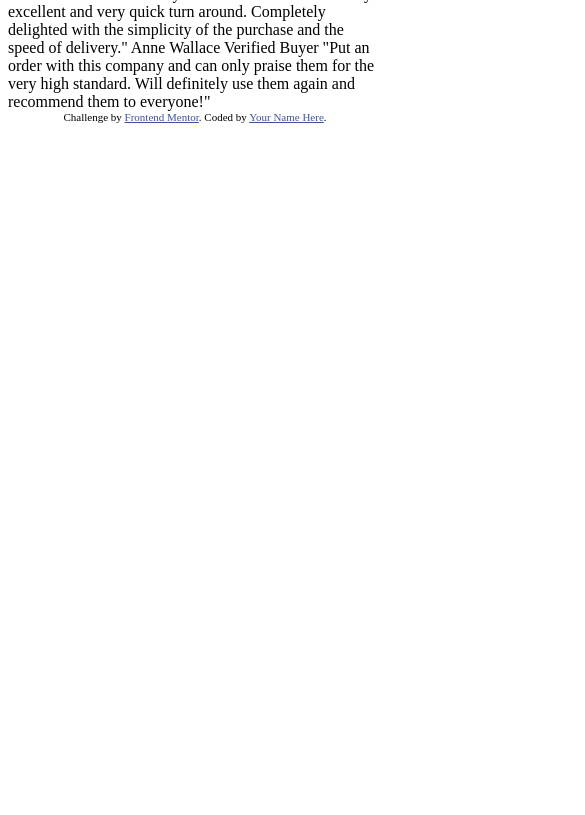
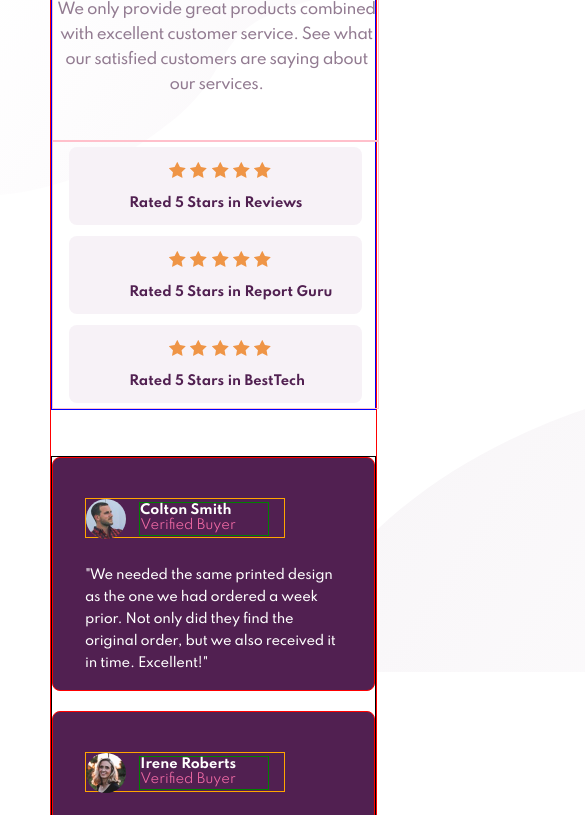
Before and after one commit to zky63/FrontEndProjects, a plain HTML site: page Social Proof Section/index.html in a window 390 px wide. Shown: the part 167-982 px from the top of the page, 585 px wide, since content can reach past the window. Before the commit the page ends 844 px from the top, so only its background shows below. Drawn offline with Linux system fonts and the light colour scheme.

Commit message:
First Submit to Frontend

```diff
--- a/Social Proof Section/index.html
+++ b/Social Proof Section/index.html
@@ -4,7 +4,9 @@
     <meta charset="UTF-8" />
     <meta name="viewport" content="width=device-width, initial-scale=1.0" />
     <!-- displays site properly based on user's device -->
-
+    <link href="styles.css" rel="stylesheet">
+    <link rel="preconnect" href="https://fonts.gstatic.com">
+     <link href="https://fonts.googleapis.com/css2?family=Spartan:wght@400;500;700&display=swap" rel="stylesheet">
     <link
       rel="icon"
       type="image/png"
@@ -14,48 +16,80 @@
 
     <title>Frontend Mentor | Social proof section</title>
 
-    <!-- Feel free to remove these styles or customise in your own stylesheet 👍 -->
-    <style>
-      .attribution {
-        font-size: 11px;
-        text-align: center;
-      }
-      .attribution a {
-        color: hsl(228, 45%, 44%);
-      }
-    </style>
+
   </head>
   <body>
-    10,000+ of our users love our products.
+    <div class="backgroundTop"><img src="images/bg-pattern-top-desktop.svg"></div>
+    <div class="backgroundBottom"><img src="images/bg-pattern-bottom-desktop.svg"></div>
+    <div class="mainContainer">
+      <div class="upperContainer">
+        <div class="column left">
+          <h1 class = "headText">10,000+ of our users love our products.</h1>
+          <p class = "headDescription">We only provide great products combined with excellent customer service. See what our satisfied customers are saying about our services.</p>
+        </div>
+        <div class="column right">
+          <div class="starReviewContainer">
+            <div class="starImage" id="one">
+              <img src="images/icon-star.svg" alt="stars">
+              <img src="images/icon-star.svg" alt="stars">
+              <img src="images/icon-star.svg" alt="stars">
+              <img src="images/icon-star.svg" alt="stars">
+              <img src="images/icon-star.svg" alt="stars">
+              <p class ="starReview">Rated 5 Stars in Reviews</p>
+            </div>
+            <div class="starImage" id="two">
+              <img src="images/icon-star.svg" alt="stars">
+              <img src="images/icon-star.svg" alt="stars">
+              <img src="images/icon-star.svg" alt="stars">
+              <img src="images/icon-star.svg" alt="stars">
+              <img src="images/icon-star.svg" alt="stars">
+              <p class ="starReview">Rated 5 Stars in Report Guru</p>
+            </div>
+            <div class="starImage" id="three">
+              <img src="images/icon-star.svg" alt="stars">
+              <img src="images/icon-star.svg" alt="stars">
+              <img src="images/icon-star.svg" alt="stars">
+              <img src="images/icon-star.svg" alt="stars">
+              <img src="images/icon-star.svg" alt="stars">
+              <p class ="starReview">Rated 5 Stars in BestTech</p>
+            </div>
+          </div>
+        </div>
+      </div>
+      <div class="lowerContainer">
+        <div class="verifiedPerson">
+          <div class="personInfo">
+            <img src="images/image-colton.jpg" alt="colton">
+            <div class="nameStatus">
+              <div class="personName">Colton Smith</div>
+              <div class="personStatus">Verified Buyer</div>
+            </div>
+          </div>
+          <p class="personQuote">"We needed the same printed design as the one we had ordered a week prior. Not only did they find the original order, but we also received it in time. Excellent!"</p>
+        </div>
+        <div class="verifiedPerson">
+          <div class="personInfo">
+            <img src="images/image-irene.jpg" alt="irene">
+            <div class="nameStatus">
+              <div class="personName">Irene Roberts</div>
+              <div class="personStatus">Verified Buyer</div>
+            </div>
+          </div>
+          <p class="personQuote">"Customer service is always excellent and very quick turn around. Completely delighted with the simplicity of the purchase and the speed of delivery."</p>
+        </div>
+        <div class="verifiedPerson">
+          <div class="personInfo">
+            <img src="images/image-anne.jpg" alt="anne">
+            <div class="nameStatus">
+              <div class="personName">Anne Wallace </div>
+              <div class="personStatus">Verified Buyer</div>
+            </div>
+          </div>
+          <p class="personQuote">"Put an order with this company and can only praise them for the very high standard. Will definitely use them again and recommend them to everyone!"</p>
+        </div>
+      </div>
+    </div>
 
-    We only provide great products combined with excellent customer service.
-    See what our satisfied customers are saying about our services.
 
-    Rated 5 Stars in Reviews
-    Rated 5 Stars in Report Guru
-    Rated 5 Stars in BestTech
-
-    Colton Smith
-    Verified Buyer
-    "We needed the same printed design as the one we had ordered a week prior.
-    Not only did they find the original order, but we also received it in time.
-    Excellent!"
-
-    Irene Roberts
-    Verified Buyer
-    "Customer service is always excellent and very quick turn around. Completely
-    delighted with the simplicity of the purchase and the speed of delivery."
-
-    Anne Wallace
-    Verified Buyer
-    "Put an order with this company and can only praise them for the very high
-    standard. Will definitely use them again and recommend them to everyone!"
-
-    <div class="attribution">
-      Challenge by
-      <a href="https://www.frontendmentor.io?ref=challenge" target="_blank"
-        >Frontend Mentor</a
-      >. Coded by <a href="#">Your Name Here</a>.
-    </div>
   </body>
 </html>
--- a/Social Proof Section/styles.css
+++ b/Social Proof Section/styles.css
@@ -0,0 +1,313 @@
+/* <!-- Feel free to remove these styles or customise in your own stylesheet 👍 -->
+    <style>
+      .attribution {
+        font-size: 11px;
+        text-align: center;
+      }
+      .attribution a {
+        color: hsl(228, 45%, 44%);
+      }
+    </style> */
+
+* {
+    box-sizing: border-box;
+
+}
+
+body {
+    width: 100%;
+    margin: 0;
+    padding: 0;
+    background-color: #FFF;
+    padding: 150px 50px;
+    font-family: 'Spartan', sans-serif;
+}
+
+.backgroundTop {
+    position: absolute;
+    left: 0;
+    top: 0;
+    width: 30%;
+    height: 50%;
+}
+
+.backgroundBottom {
+    position: absolute;
+    right: 0;
+    bottom: 0;
+    width: 30%;
+
+}
+
+.mainContainer {
+    position: relative;
+    border: solid red 1px;
+    margin: auto;
+    max-width: 1110px;
+    min-width: 1000px;
+    height: 573px;
+}
+
+/* Top Section */
+
+.upperContainer {
+    border: solid blue 1px;
+    display: grid;
+    grid-template-columns: 1fr 1fr;
+    width: 100%;
+    height: 235px;
+    margin-bottom: 72px;
+}
+
+.column {
+    border: solid pink 1px;
+    align-items:flex-start;
+    justify-content: flex-start;
+    height: 100%;
+}
+
+
+.headText {
+    margin-top: 0px;
+    font-size: 48px;
+    font-style: normal;
+    font-weight: 700;
+    line-height: 48px;
+    letter-spacing: -1.7142857313156128px;
+    text-align: left;
+    width: 445px;
+    margin-bottom: 6px;
+    color: #512051;
+}
+
+.headDescription {
+    font-size: 15px;
+    font-style: normal;
+    font-weight: 500;
+    line-height: 25px;
+    letter-spacing: -0.5px;
+    text-align: left;
+    width: 445px;
+    color: #927B91;
+}
+
+.right {
+    display: flex;
+    justify-content: flex-end;
+    align-items: center;
+}
+
+.starReviewContainer {
+    display: flex;
+    flex-direction: column;
+    justify-content: space-around;
+    align-items: flex-end;
+    height: 200px;
+    width: 540px;
+}
+
+.starImage {
+    padding-left: 32px;
+    padding-top: 15px;
+    width: 80%;
+    height: 50px;
+    border-radius: 8px;
+    background-color: #F7F2F7;
+}
+
+#one {
+    margin-right: 60px;
+}
+
+#two {
+    margin-right: 30px;
+}
+
+.starImage img {
+    display: inline;
+}
+
+.starReview {
+    display: inline;
+    margin-left: 32px;
+    font-weight: 700;
+    color: #512051;
+}
+
+/* Bottom Section */
+
+.lowerContainer {
+    border: solid black 1px;
+    height: 266px;
+    width: 100%;
+    display: flex;
+    justify-content: space-between;
+}
+
+.verifiedPerson {
+    border: solid red 1px;
+    width: 31%;
+    height: 234px;
+    background: #512051;
+    border-radius: 8px;
+    padding-left: 32px;
+    padding-top: 40px;
+    padding-right: 32px;
+    font-size: 13px;
+}
+
+.verifiedPerson:nth-child(1){
+    align-self: flex-start;
+}
+
+.verifiedPerson:nth-child(2){
+    align-self: center;
+}
+
+.verifiedPerson:nth-child(3){
+    align-self: flex-end;
+}
+
+.personInfo {
+    border: orange solid 1px;
+    width: 200px;
+    height: 40px;
+    padding: 0px;
+}
+
+.personInfo img {
+    height: 40px;
+    width: 40px;
+    border-radius: 50%;
+    display: inline;
+}
+
+.nameStatus {
+    position: relative;
+    top:-10px;
+    border: green solid 1px;
+    width: 130px;
+    height: 34px;
+
+    line-height: 14.56px;
+    margin-left: 10px;
+    display: inline-block;
+}
+
+.personName {
+    font-weight: 700;
+    margin: 0px;
+    color: white;
+}
+
+.personStatus {
+    font-weight: 400;
+    margin: 0px;
+    color: rgba(238,105,164,1);
+}
+
+.personQuote {
+    font-weight: 500;
+    line-height: 22px;
+    letter-spacing: -0.23px;
+    margin-top: 26px;
+    color: white;
+}
+
+@media only screen and (max-width: 800px){
+
+    body {
+        padding: 50px 50px;
+    }
+
+    .mainContainer {
+        min-width: 327px;
+        max-width: 327px;
+        height: 1320px;
+    }
+
+    .upperContainer {
+        border: solid blue 1px;
+        display: grid;
+        grid-template-columns: none;
+        grid-template-rows: 1fr 1fr;
+        width: 100%;
+        height: 526px;
+        margin-bottom: 46px;
+    }
+
+    .column {
+        width: 327px;
+    }
+
+    .headText {
+        font-family: 'Spartan';
+        font-size: 32px;
+        font-style: normal;
+        font-weight: 700;
+        line-height: 32px;
+        letter-spacing: -1.1428571939468384px;
+        text-align: center;
+        width: 327px;
+        margin-bottom: 6px;
+        color: #512051;
+    }
+
+    .headDescription{
+        width: 327px;
+        text-align: center;
+    }
+
+    .starReviewContainer {
+        display: flex;
+        flex-direction: column;
+        justify-content: space-around;
+        align-items: center;
+        height: 266px;
+        width: 100%;
+    }
+
+    .starImage {
+        padding-left: 100px;
+        padding-top: 15px;
+        width: 90%;
+        height: 78px;
+        border-radius: 8px;
+        background-color: #F7F2F7;
+    }
+
+    #one {
+        margin-right: 0px;
+    }
+
+    #two {
+        margin-right: 0px;
+    }
+
+    .starImage img {
+        display: inline;
+    }
+
+    .starReview {
+        display: block;
+        margin-left: -40px;
+        font-weight: 700;
+        color: #512051;
+        font-size: 13px;
+    }
+
+    .lowerContainer {
+        border: solid black 1px;
+        height: 744px;
+        width: 100%;
+        display: flex;
+        flex-direction: column;
+        justify-content: space-between;
+    }
+
+    .verifiedPerson {
+        border: solid red 1px;
+        width: 100%;
+        height: 234px;
+    }
+}
```
